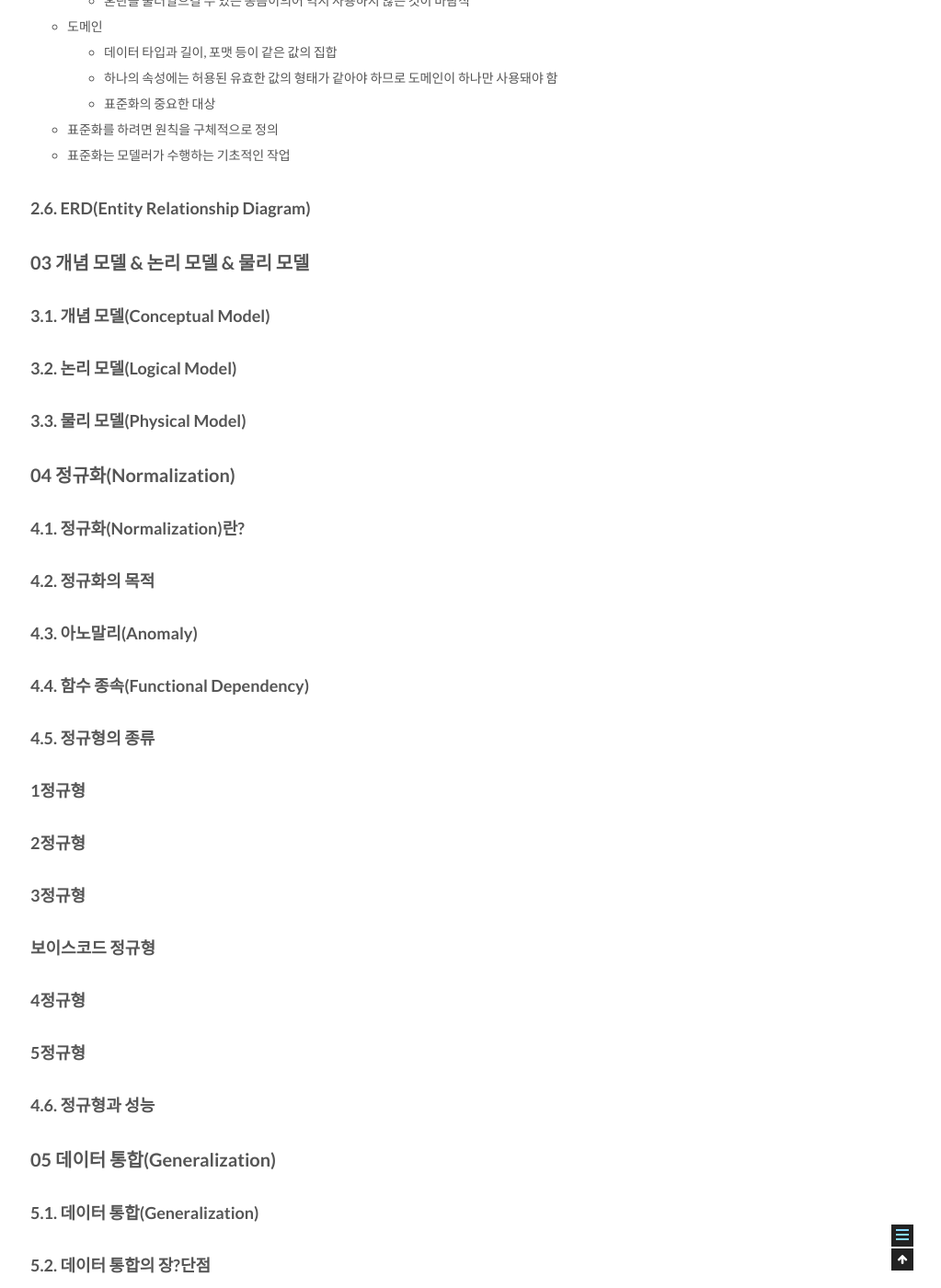
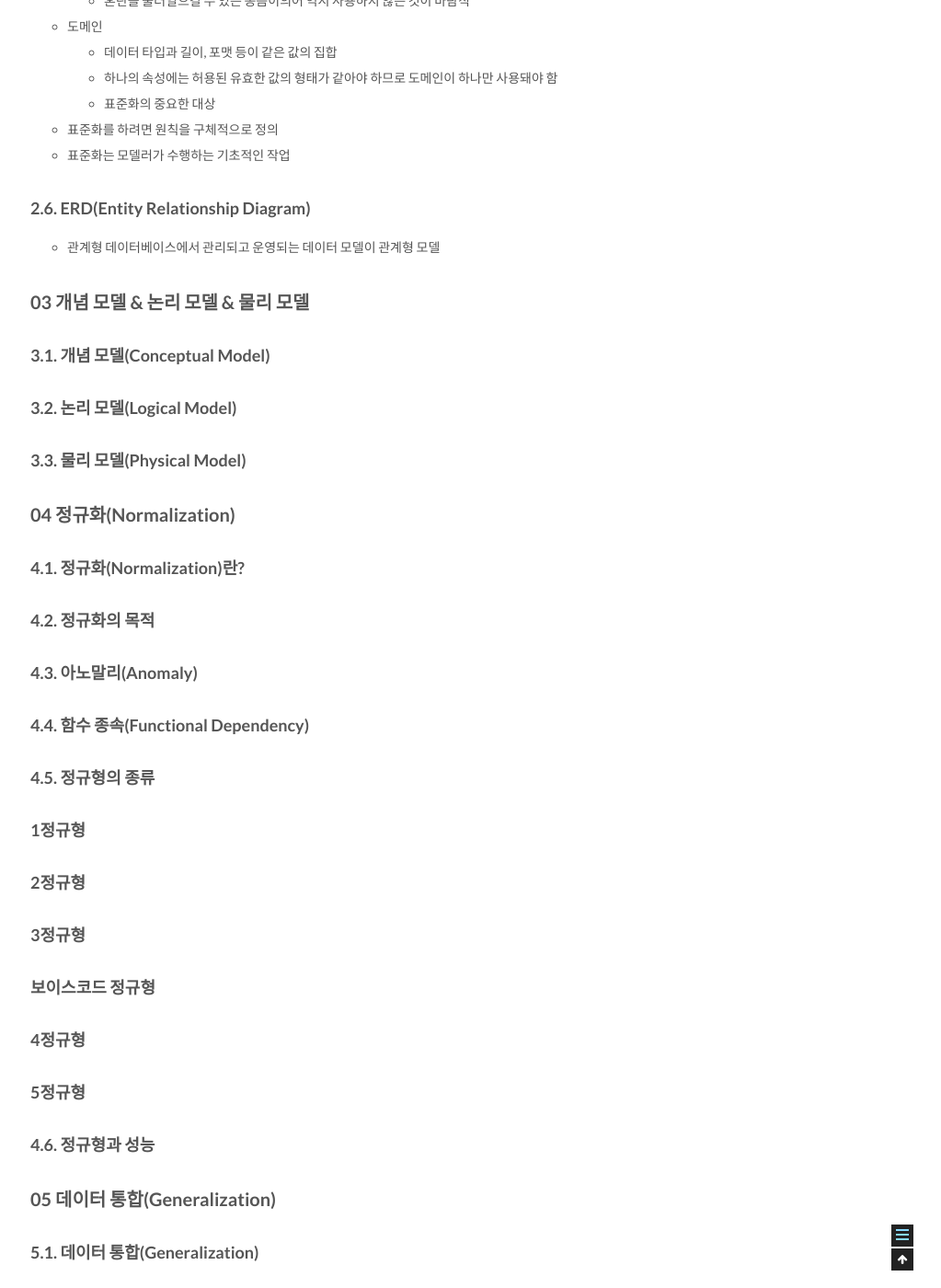
Before and after one commit to csj4032/csj4032.github.io, a Jekyll site: the page built from _posts/2018-05-02-관계형데이터모델링프리미엄가이드.md, in a window 1280 px wide and 1400 px high, scrolled down 5146 px. Shown: the whole window at 92% size, without its empty margins (257-1280 px from the left). Built offline with Jekyll 4.4.1, drawn with Linux system fonts in a browser that asks for light colours; comment, search, counter and statistics services are not loaded.

Commit message:
관계형 데이터 베이스 모델링 포스팅 수정

```diff
--- a/_posts/2018-05-02-관계형데이터모델링프리미엄가이드.md
+++ b/_posts/2018-05-02-관계형데이터모델링프리미엄가이드.md
@@ -151,6 +151,7 @@ comments: true
 * 표준화는 모델러가 수행하는 기초적인 작업
 
 ### 2.6. ERD(Entity Relationship Diagram)
+* 관계형 데이터베이스에서 관리되고 운영되는 데이터 모델이 관계형 모델
 
 ## 03 개념 모델 & 논리 모델 & 물리 모델
 
```
